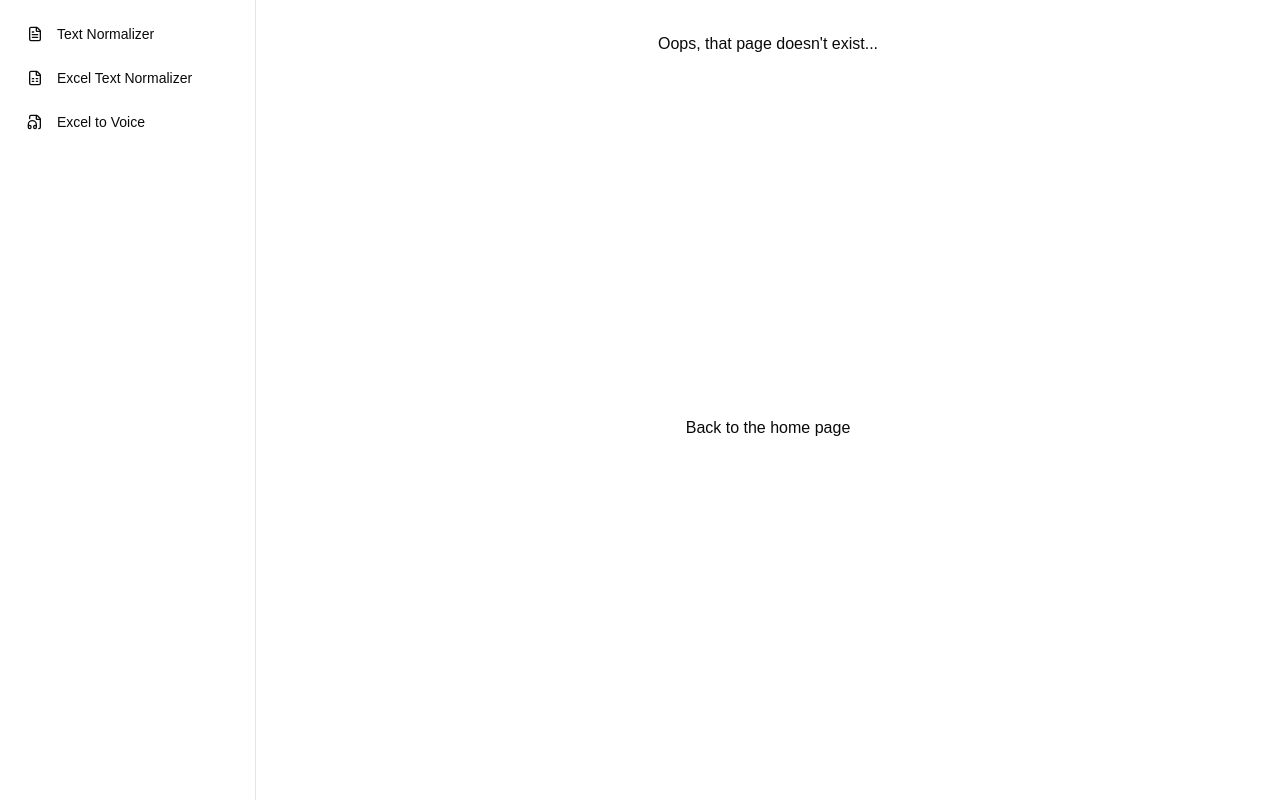
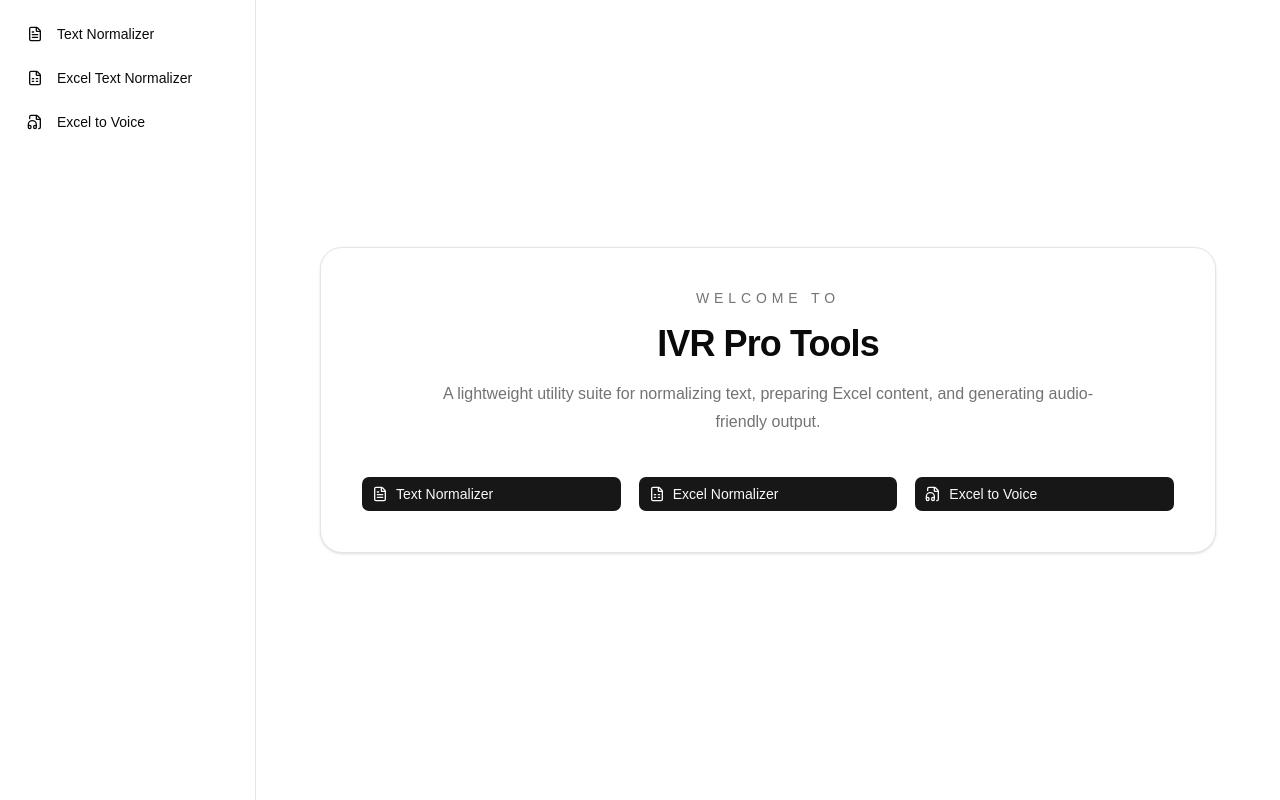
Before and after one commit to Arkanit7/ivr_pro_tools, a React (Vite) app: page / in a window 1280 px wide. Built offline with nearby package versions, Linux system fonts and the light colour scheme; no server answers.

Commit message:
feat: add home page

```diff
--- /dev/null
+++ b/src/pages/HomePage.jsx
@@ -0,0 +1,46 @@
+import {Link} from 'react-router'
+import {Button} from '@/components/ui/button'
+import {FileText, FileSpreadsheet, FileAudio} from 'lucide-react'
+import {navigationRoutes} from '@/router/navigation'
+
+export default function HomePage() {
+  return (
+    <div className="flex min-h-full items-center justify-center bg-background px-6 py-10">
+      <div className="w-full max-w-4xl space-y-10 rounded-3xl border border-border bg-card p-10 shadow-sm">
+        <div className="space-y-4 text-center">
+          <p className="text-sm tracking-[0.35em] text-muted-foreground uppercase">
+            Welcome to
+          </p>
+          <h1 className="text-4xl font-semibold tracking-tight text-foreground">
+            IVR Pro Tools
+          </h1>
+          <p className="mx-auto max-w-2xl text-base leading-7 text-muted-foreground">
+            A lightweight utility suite for normalizing text, preparing Excel
+            content, and generating audio-friendly output.
+          </p>
+        </div>
+
+        <div className="grid gap-4 sm:grid-cols-3">
+          <Button asChild className="w-full justify-start gap-2">
+            <Link to={navigationRoutes.textNormalizer}>
+              <FileText className="h-4 w-4" />
+              Text Normalizer
+            </Link>
+          </Button>
+          <Button asChild className="w-full justify-start gap-2">
+            <Link to={navigationRoutes.excelNormalizer}>
+              <FileSpreadsheet className="h-4 w-4" />
+              Excel Normalizer
+            </Link>
+          </Button>
+          <Button asChild className="w-full justify-start gap-2">
+            <Link to={navigationRoutes.elevenlabsBulkProcessor}>
+              <FileAudio className="h-4 w-4" />
+              Excel to Voice
+            </Link>
+          </Button>
+        </div>
+      </div>
+    </div>
+  )
+}
--- a/src/router/routes.js
+++ b/src/router/routes.js
@@ -1,6 +1,7 @@
 import {ROUTES} from './navigation'
 import MainLayout from '@/layouts/MainLayout'
 import NotFoundPage from '@/pages/NotFoundPage'
+import HomePage from '@/pages/HomePage'
 // import TypographyPage from '@/pages/TypographyPage'
 import TextNormalizerPage from '@/pages/TextNormalizerPage'
 import ExcelNormalizerPage from '@/pages/ExcelNormalizerPage'
@@ -12,19 +13,24 @@ export default [
     Component: MainLayout,
     children: [
       {
+        index: true,
+        Component: HomePage,
+        handle: {title: 'Home'},
+      },
+      {
         Component: TextNormalizerPage,
         path: ROUTES.TEXT_NORMALIZER,
-        handle: {title: 'Головна'},
+        handle: {title: 'Text Normalizer'},
       },
       {
         Component: ExcelNormalizerPage,
         path: ROUTES.EXCEL_NORMALIZER,
-        handle: {title: 'Головна'},
+        handle: {title: 'Excel Normalizer'},
       },
       {
         Component: ElevenlabsBulkProcessorPage,
         path: ROUTES.ELEVENLABS_BULK_PROCESSOR,
-        handle: {title: 'Головна'},
+        handle: {title: 'Audio Converter'},
       },
       // {Component: TypographyPage, path: ROUTES.TYPOGRAPHY},
       {Component: NotFoundPage, path: '*'},
```
Also changed, not shown: components.json.
